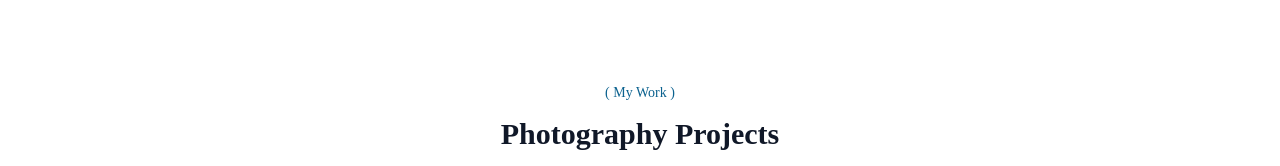
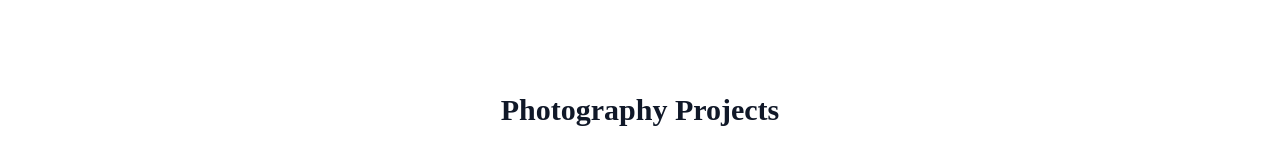
Before and after one commit to rushtamizha/ganeshphotography, a React (Vite) app: page /my-projects in a window 1280 px wide. Shown: the top 166 px of the page. Built offline with nearby package versions, Linux system fonts and the light colour scheme; a web font is replaced by a local one.

Commit message:
Update Videos.jsx

```diff
--- a/src/components/Videos.jsx
+++ b/src/components/Videos.jsx
@@ -42,7 +42,6 @@ export default function Media() {
 
           {/* HEADER */}
           <div className="mb-10 text-center">
-            <span className="text-sm text-[#0c628f]">( My Work )</span>
             <h2 className="mt-3 text-3xl font-extrabold text-gray-900">
               Photography Projects
             </h2>
```
